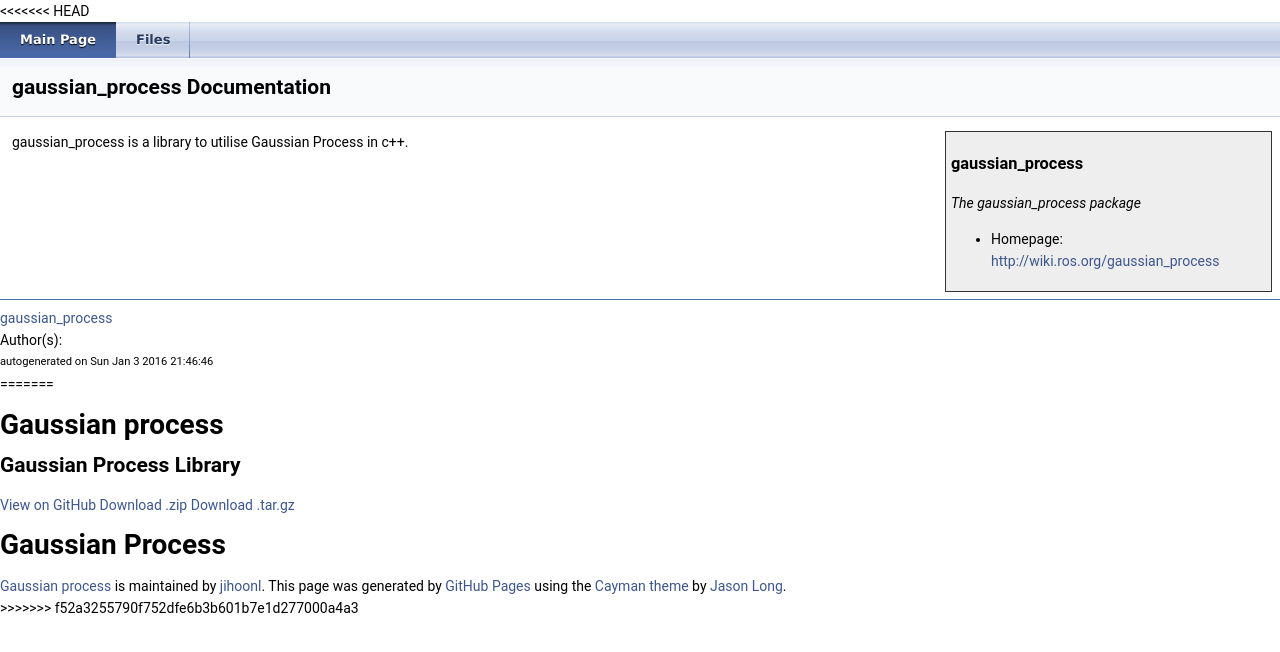
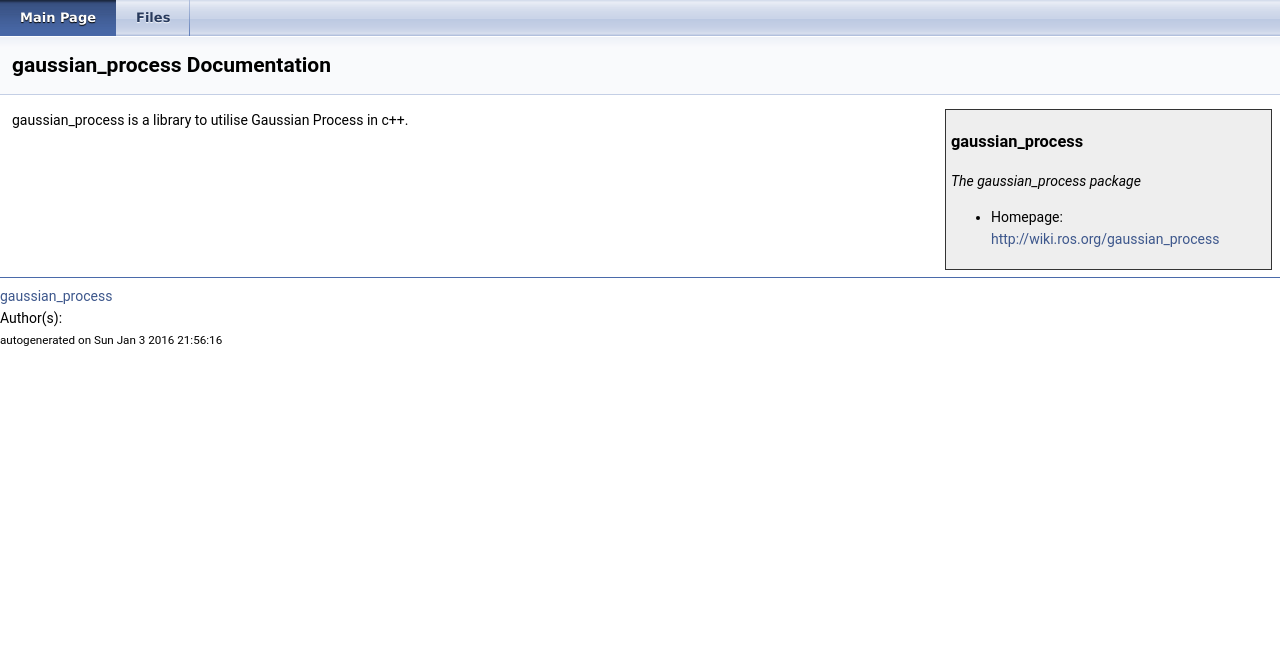
Before and after one commit to jihoonl/gaussian_process, a plain HTML site: page index.html in a window 1280 px wide. Drawn offline with nearby package versions, Linux system fonts and the light colour scheme.

Commit message:
doxygen ready

```diff
--- a/index.html
+++ b/index.html
@@ -1,4 +1,3 @@
-<<<<<<< HEAD
 <html><head><meta http-equiv="Content-Type" content="text/html;charset=utf-8">
 <title>gaussian_process: Main Page</title>
 <link href="doxygen.css" rel="stylesheet" type="text/css">
@@ -35,43 +34,7 @@
 <hr size="1"><div style="align: right;">
 <a href="http://wiki.ros.org/gaussian_process">gaussian_process</a><br />
 Author(s): </br />
-<small>autogenerated on Sun Jan 3 2016 21:46:46</small>
+<small>autogenerated on Sun Jan 3 2016 21:56:16</small>
 </div>
 </body>
-=======
-<!DOCTYPE html>
-<html lang="en-us">
-  <head>
-    <meta charset="UTF-8">
-    <title>Gaussian process by jihoonl</title>
-    <meta name="viewport" content="width=device-width, initial-scale=1">
-    <link rel="stylesheet" type="text/css" href="stylesheets/normalize.css" media="screen">
-    <link href='https://fonts.googleapis.com/css?family=Open+Sans:400,700' rel='stylesheet' type='text/css'>
-    <link rel="stylesheet" type="text/css" href="stylesheets/stylesheet.css" media="screen">
-    <link rel="stylesheet" type="text/css" href="stylesheets/github-light.css" media="screen">
-  </head>
-  <body>
-    <section class="page-header">
-      <h1 class="project-name">Gaussian process</h1>
-      <h2 class="project-tagline">Gaussian Process Library</h2>
-      <a href="https://github.com/jihoonl/gaussian_process" class="btn">View on GitHub</a>
-      <a href="https://github.com/jihoonl/gaussian_process/zipball/master" class="btn">Download .zip</a>
-      <a href="https://github.com/jihoonl/gaussian_process/tarball/master" class="btn">Download .tar.gz</a>
-    </section>
-
-    <section class="main-content">
-      <h1>
-<a id="gaussian-process" class="anchor" href="#gaussian-process" aria-hidden="true"><span class="octicon octicon-link"></span></a>Gaussian Process</h1>
-
-      <footer class="site-footer">
-        <span class="site-footer-owner"><a href="https://github.com/jihoonl/gaussian_process">Gaussian process</a> is maintained by <a href="https://github.com/jihoonl">jihoonl</a>.</span>
-
-        <span class="site-footer-credits">This page was generated by <a href="https://pages.github.com">GitHub Pages</a> using the <a href="https://github.com/jasonlong/cayman-theme">Cayman theme</a> by <a href="https://twitter.com/jasonlong">Jason Long</a>.</span>
-      </footer>
-
-    </section>
-
-
-  </body>
->>>>>>> f52a3255790f752dfe6b3b601b7e1d277000a4a3
 </html>
```
Also changed, not shown: dir_2712357f32296589dfa845016b024f17.html (+1 -1 lines), dir_87b59304cd5ee1b4e0199b7c39a8fbe5.html (+1 -1 lines), dir_91299510cf1461aefd8e0f41e29128fa.html (+1 -1 lines), dir_f0ef0b75e17fe058f36bb8a81f2ade11.html (+1 -1 lines), files.html (+1 -1 lines), graph_legend.html (+1 -1 lines), index-msg.html (+1 -1 lines), mainpage_8dox.html (+1 -1 lines), regression_8h.html (+1 -3 lines), regression_8h_source.html (+1 -1 lines).
